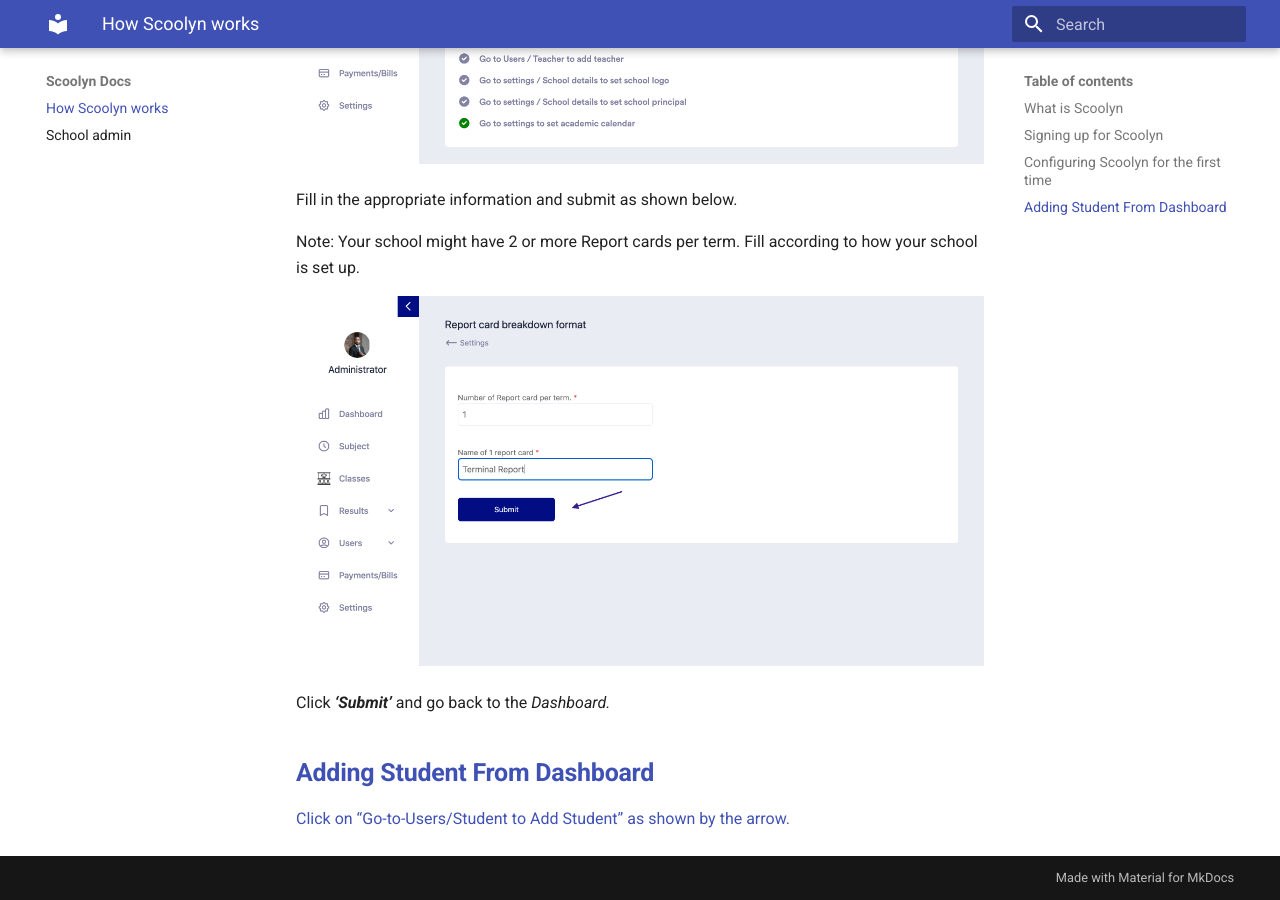
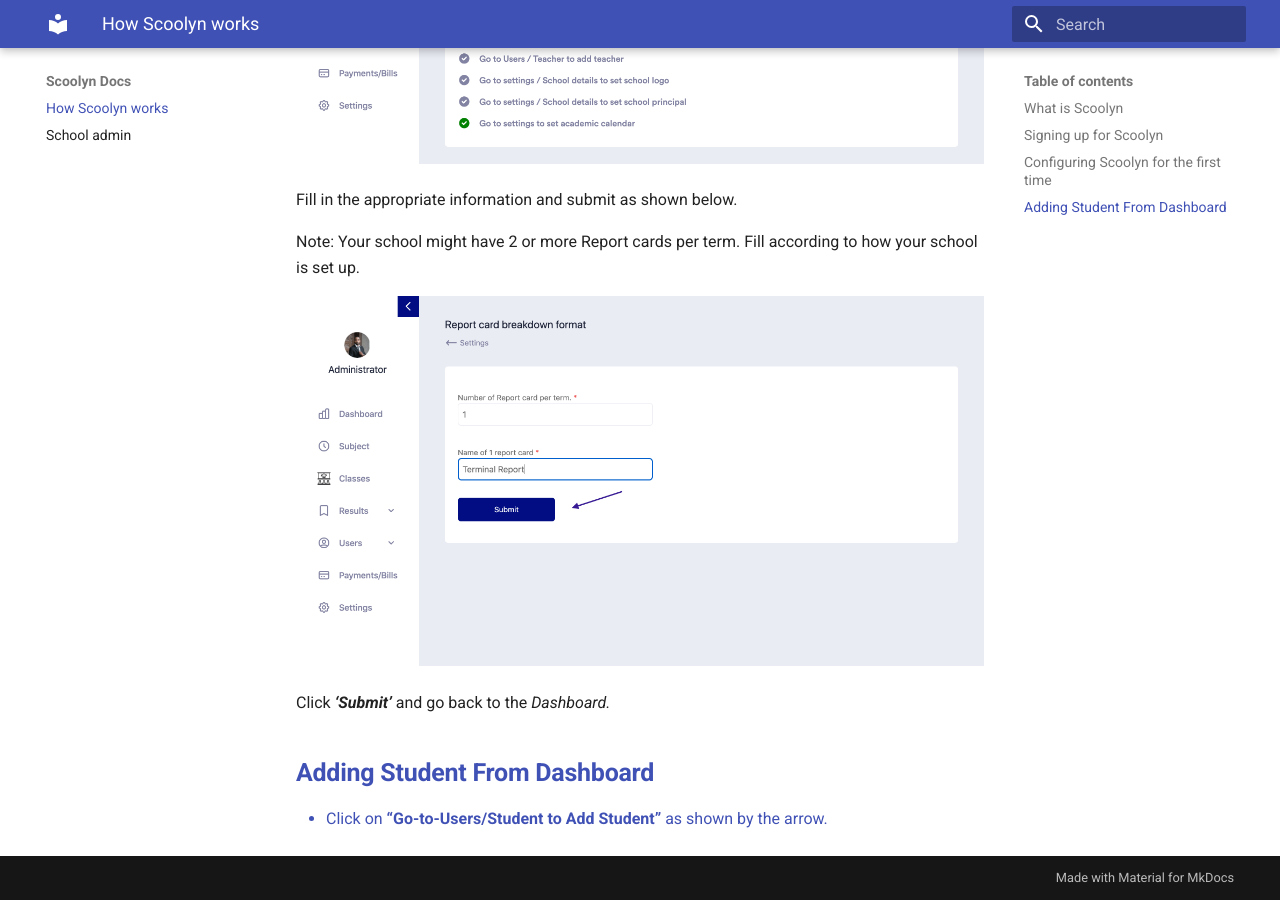
Before and after one commit to digikraaft/docs.scoolyn.com, an MkDocs documentation site: the page built from docs/index.md, in a window 1280 px wide and 900 px high, scrolled down 3686 px. Built offline with MkDocs 1.6.1 and Material for MkDocs 9.7.7, drawn with Linux system fonts in a browser that asks for light colours.

```diff
--- a/docs/index.md
+++ b/docs/index.md
@@ -93,4 +93,4 @@ Click _**‘Submit’**_ and go back to the *Dashboard.*
 
 <a name="AddingStudentFromDashboard"> **Adding Student From Dashboard** <a/>
 ---
-Click on “Go-to-Users/Student to Add Student” as shown by the arrow.
+- Click on **“Go-to-Users/Student to Add Student”** as shown by the arrow.
```
